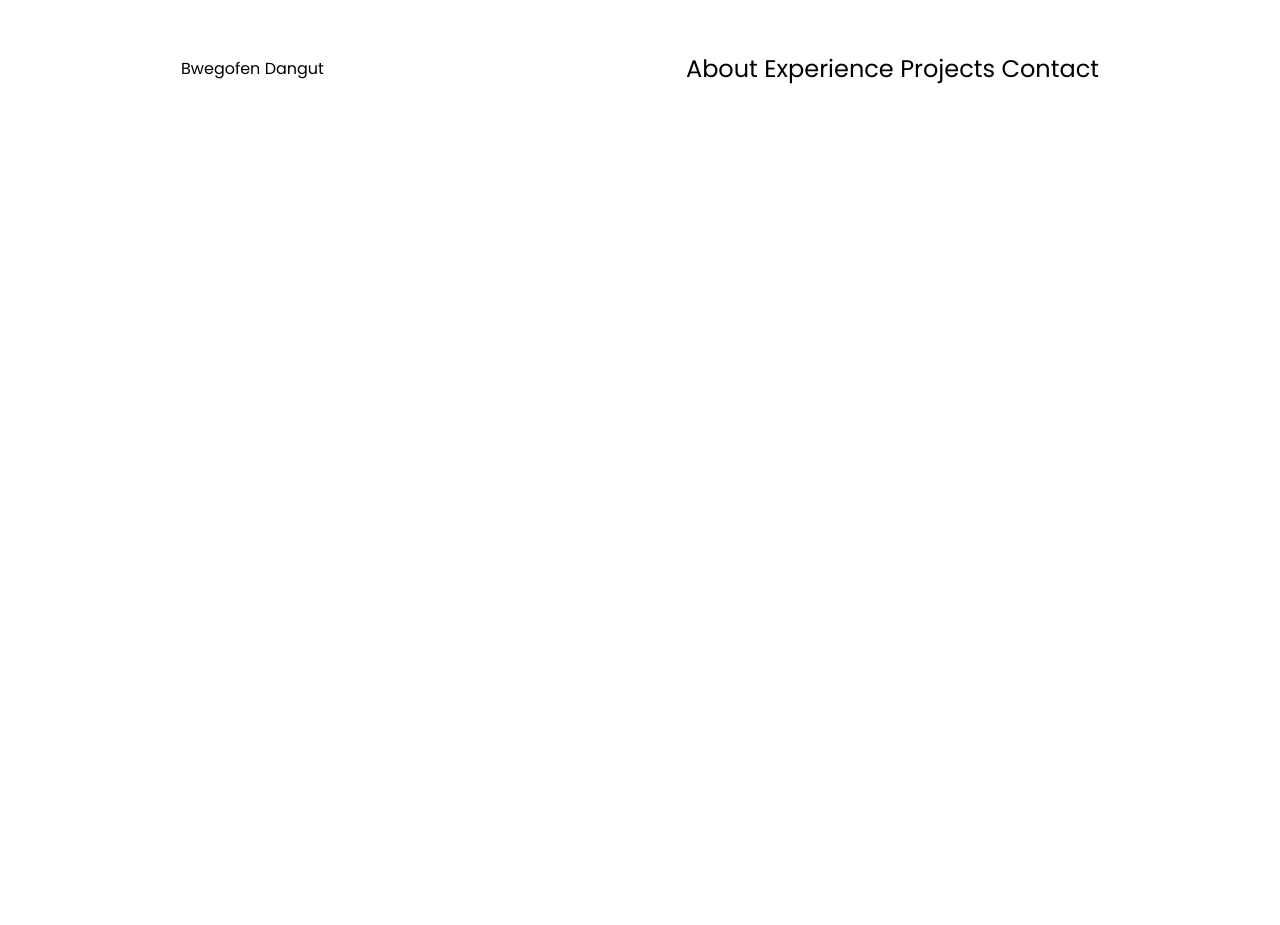
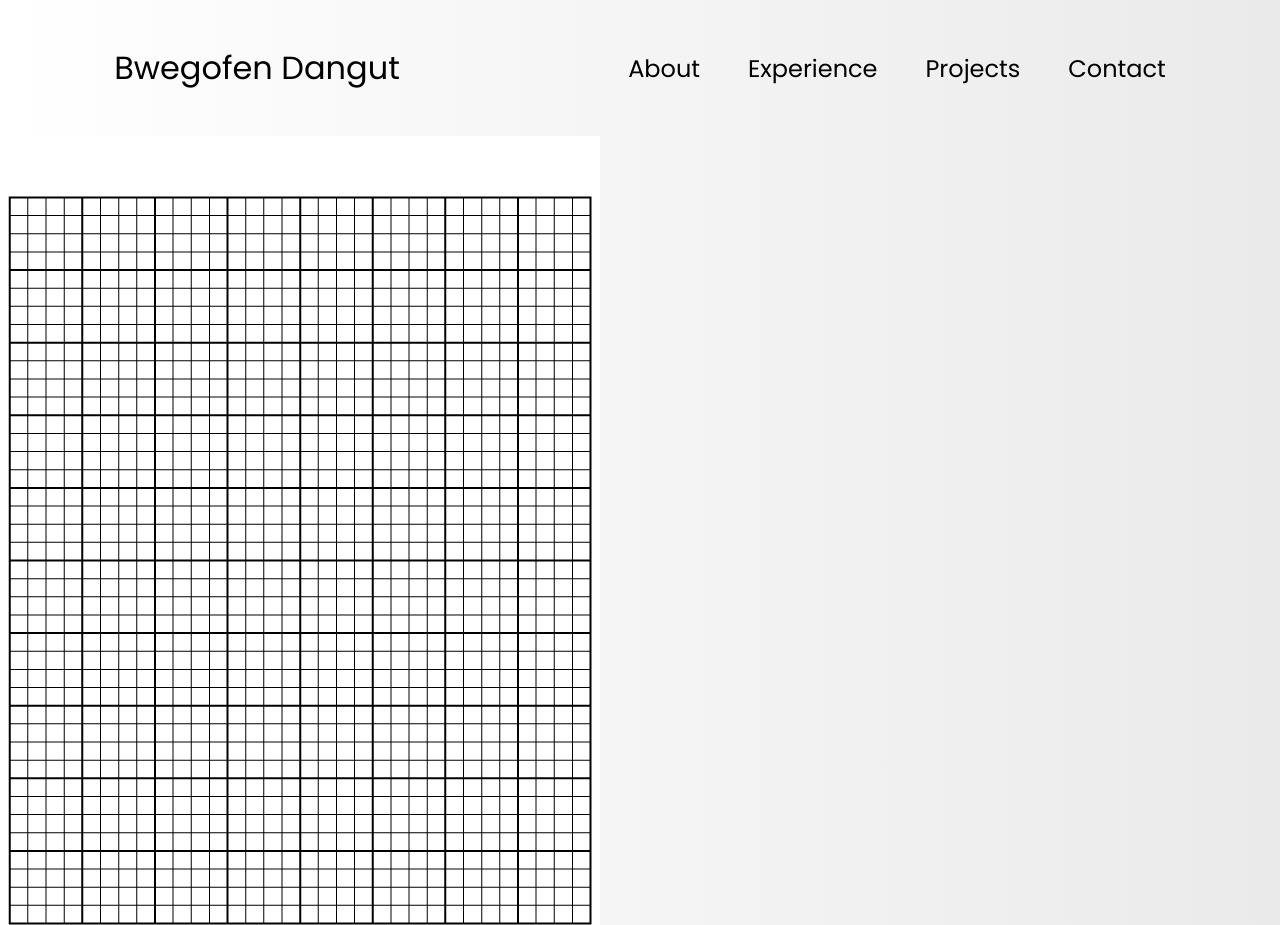
Before and after one commit to Mmphis24/portfolio-1, a plain HTML site: page index.html in a window 1280 px wide. Shown: the top 925 px of the page. Before the commit the page ends 800 px from the top, so only its background shows below. Drawn offline with Linux system fonts and the light colour scheme.

Commit message:
restored later...

```diff
--- a/index.html
+++ b/index.html
@@ -10,15 +10,22 @@
 <body>
     <nav id="desktop-nav">
         <div class="logo">Bwegofen Dangut</div>
-        <div class="nav-links">
-            <ul>
-                <a href="#about">About</a>
-                <a href="#experience">Experience</a>
-                <a href="#projects">Projects</a></li>
-                <a href="#contact">Contact</a></li>
-            </ul>
+        <div>
+          <ul class="nav-links">
+            <li><a href="#about">About</a></li>
+            <li><a href="#experience">Experience</a></li>
+            <li><a href="#projects">Projects</a></li>
+            <li><a href="#contact">Contact</a></li>
+          </ul>
         </div>
-    </nav>
+      </nav>
+      <section id="profile">
+        <div class="section__pic-container">
+            <img src="./assets/graphpaper.png" alt="Rand...pic">
+
+        </div>
+
+      </section>
     <script src="script.js"></script>
 </body>
 </html>
--- a/style.css
+++ b/style.css
@@ -11,6 +11,7 @@
 
 body {
     font-family: "Poppins", sans-serif;
+    background: linear-gradient(to right, #ffffff, #eaeaea);
 }
 
 html {
@@ -60,3 +61,7 @@ a:hover {
     text-decoration: underline;
     text-underline-offset: 1rem;
 }
+
+.logo {
+    font-size: 2rem;
+}
```
Also changed, not shown: assets/graphpaper.png (added).
